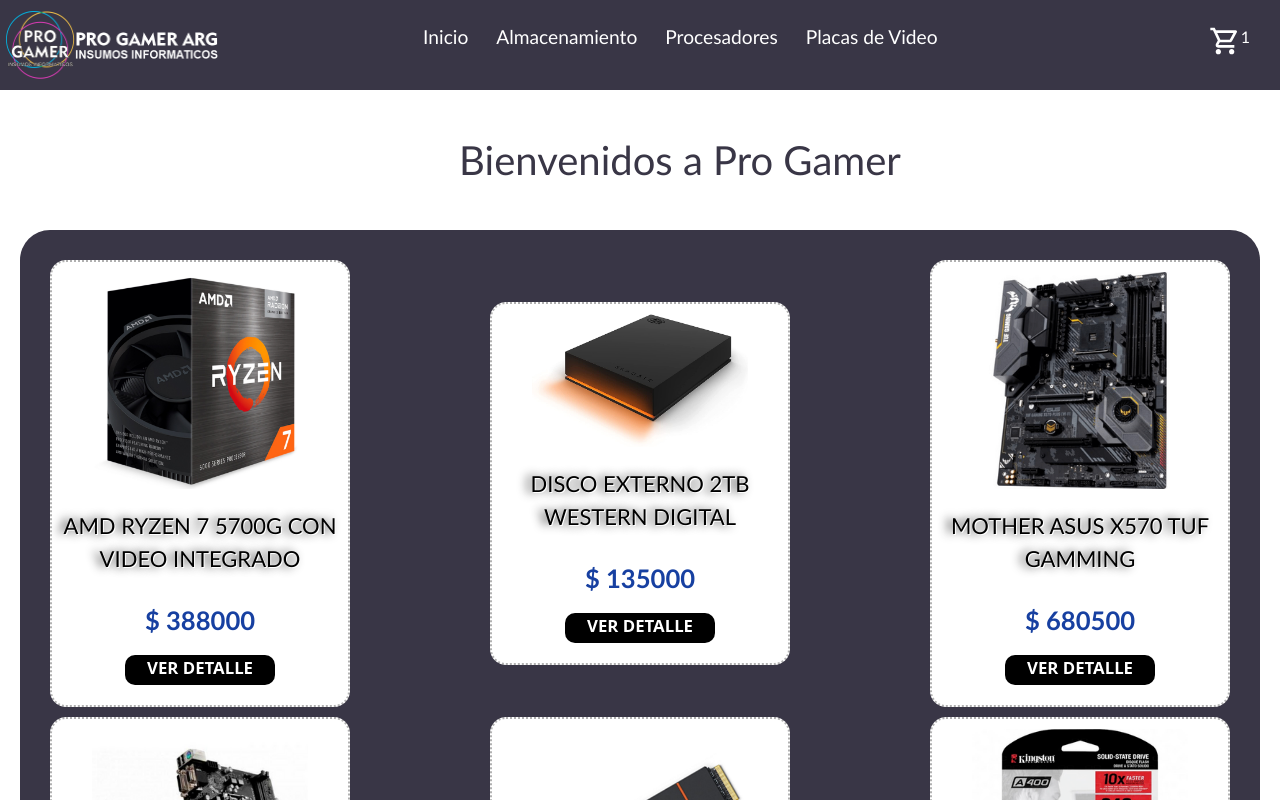
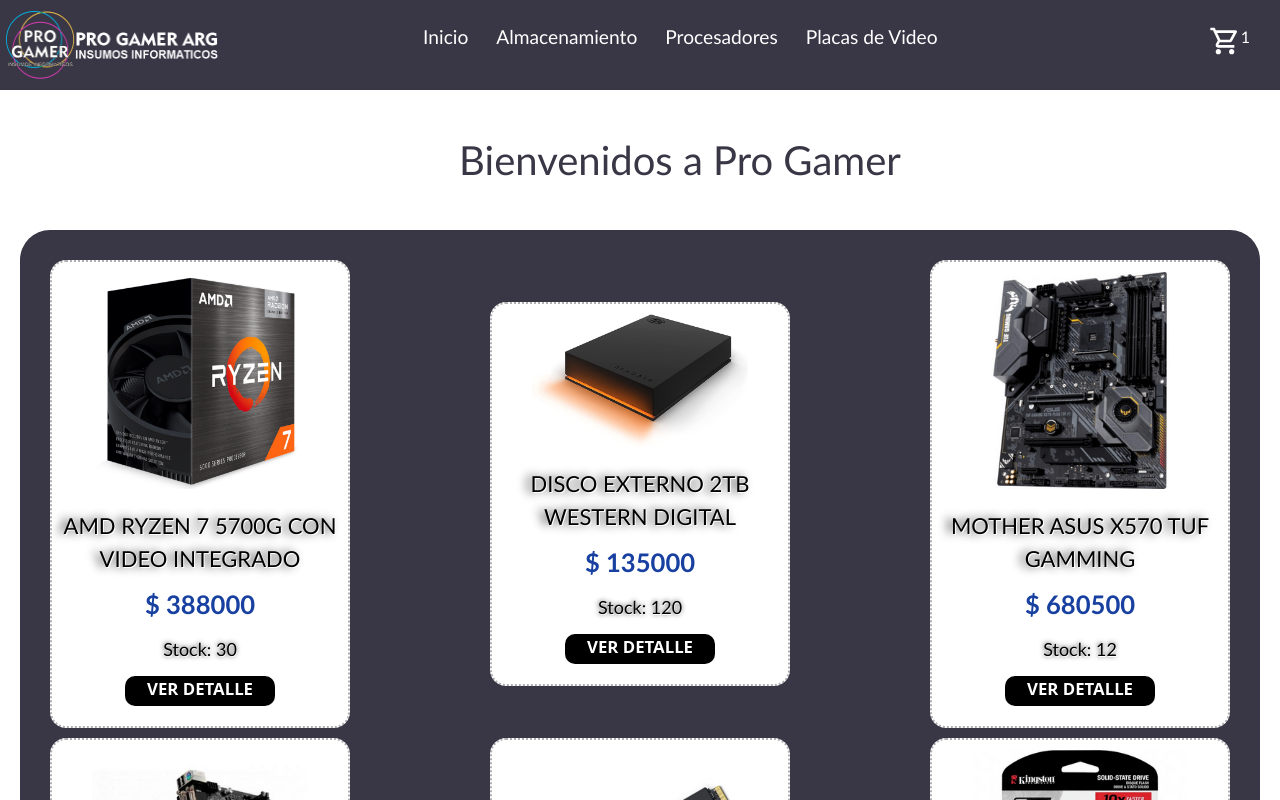
Before and after one commit to PixelarStudio/Cursada-ReactJS-CRUIZ, a React (Vite) app: page / in a window 1280 px wide. Shown: the top 800 px of the page. Built offline with nearby package versions, Linux system fonts and the light colour scheme.

Commit message:
SegundaPreEntrega + Cristian Ruiz - Se agrego Stock a la card

```diff
--- a/src/componentes/Item/Item.jsx
+++ b/src/componentes/Item/Item.jsx
@@ -8,7 +8,8 @@ const Item = ({ producto }) => {
     <div className="productCard">
       <img className="imagProduc" src={producto.img} alt={producto.nombre} />
       <p className="productos__h2"> {producto.nombre} </p>
-      <p className="productos__precio">$ {producto.precio} </p>
+     <p className="productos__precio">$ {producto.precio} </p>
+      <p className="productos__stock">Stock: {producto.stock} </p>
       <Link to={`/detalle/${producto.id}`} className="link">
         VER DETALLE
       </Link>
--- a/src/componentes/Item/Item.scss
+++ b/src/componentes/Item/Item.scss
@@ -1,22 +1,32 @@
-
 .productos__h2 {
   font-size: 22px;
   text-align: center;
   text-shadow: 1px 1px rgb(255, 255, 255), -5px 0 10px rgb(41, 41, 41);
   padding: 10px;
+  margin: 0;
+
+}
+
+.productos__stock {
+  font-size: 18px;
+  text-align: center;
+  text-shadow: 0.5px 0.5px rgb(255, 255, 255), -0.5px 0 5px rgb(41, 41, 41);
+  padding: 3px;
+  margin: 10px;
 }
 
 .productos__precio {
   font-size: 1.6em;
   font-weight: bold;
+  margin: 0;
   color: rgb(23, 64, 161);
 
 }
 
 
-   .imagProduc {
-    width: 80%;
-    padding: 10px;
+.imagProduc {
+  width: 80%;
+  padding: 10px;
 }
 
 .productCard {
@@ -48,7 +58,7 @@
   height: 30px;
   text-align: center;
   border-radius: 10px;
-  font-family:system-ui, -apple-system, BlinkMacSystemFont, 'Segoe UI', Roboto, Oxygen, Ubuntu, Cantarell, 'Open Sans', 'Helvetica Neue', sans-serif;
+  font-family: system-ui, -apple-system, BlinkMacSystemFont, 'Segoe UI', Roboto, Oxygen, Ubuntu, Cantarell, 'Open Sans', 'Helvetica Neue', sans-serif;
 
 
 }
--- a/src/componentes/ItemDetail/ItemDetail.jsx
+++ b/src/componentes/ItemDetail/ItemDetail.jsx
@@ -7,6 +7,8 @@ const ItemDetail = ({ producto }) => {
       <div className="texto">
         <h2>{producto.nombre}</h2>
         <p>$ {producto.precio}</p>
+        <p>Stock: {producto.stock}</p>
+
       </div>
     </div>
   );
```
